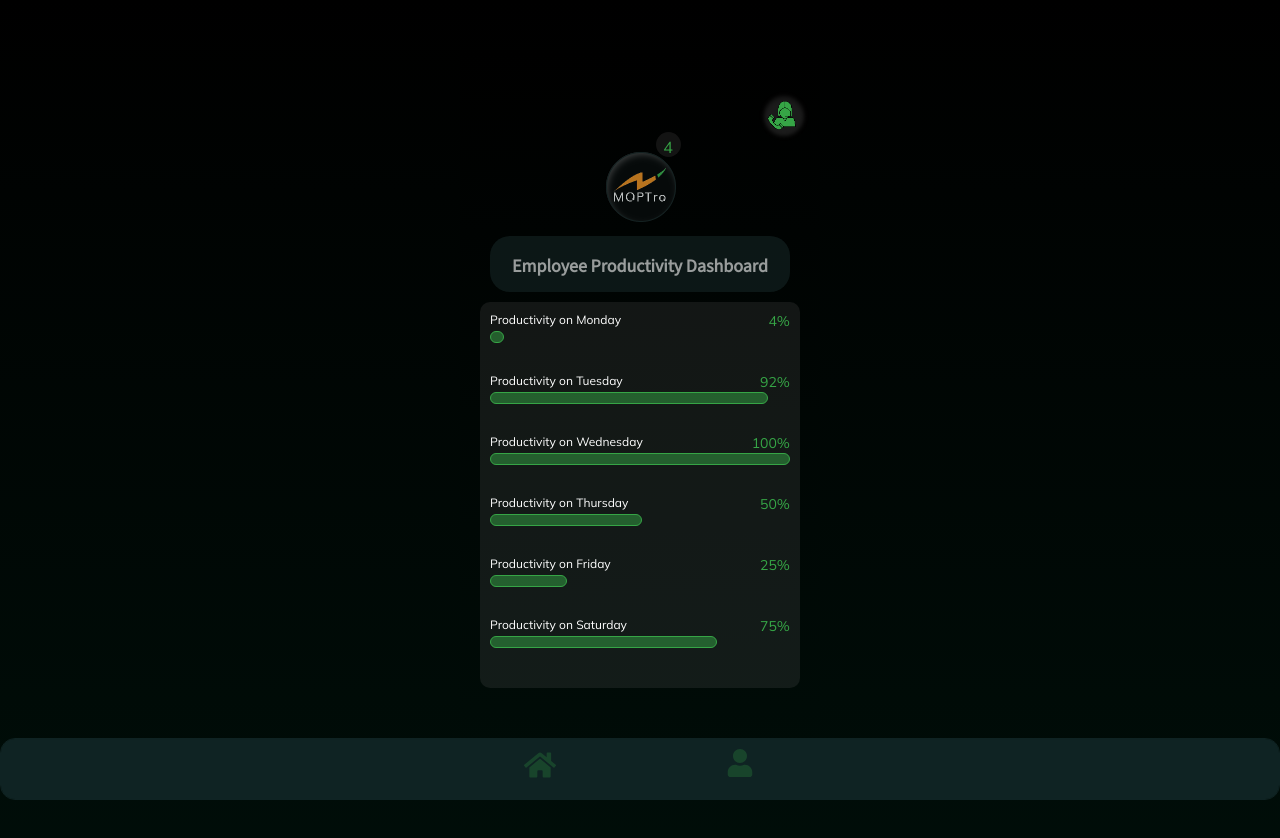
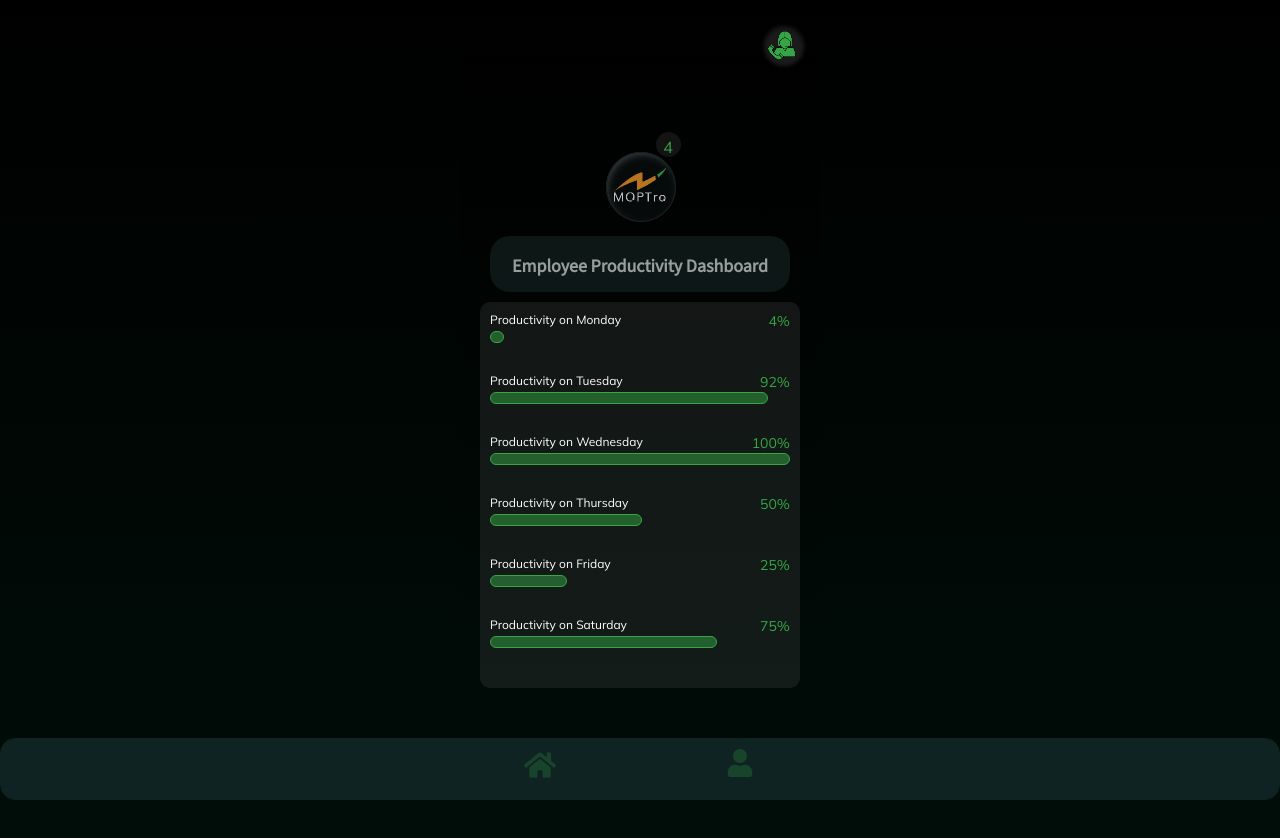
Before and after one commit to abhikm495/greendzine, a React (Create React App) app: page /dashboard in a window 1280 px wide. Shown: the top 838 px of the page. Built offline with nearby package versions, Linux system fonts and the light colour scheme.

Commit message:
Update DashBoard.css

```diff
--- a/src/pages/dashBoard/DashBoard.css
+++ b/src/pages/dashBoard/DashBoard.css
@@ -7,9 +7,14 @@
 
 .top-right-img {
   position: absolute;
-  top: 40px;
+  top: -30px;
   right: 0;
   margin-right: 10px;
+}
+
+.container {
+  position: relative;
+  margin-top: 50px;
 }
 
 .employee-dashboard {
```
